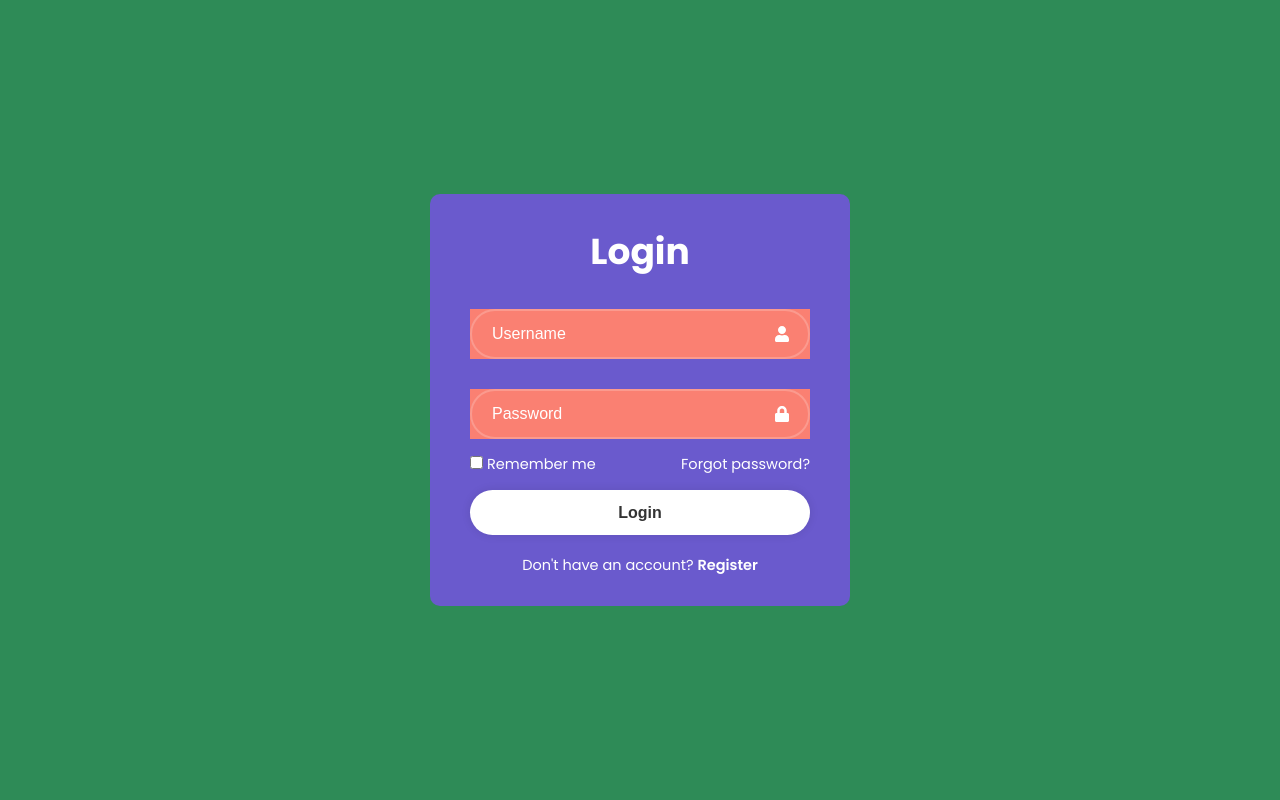
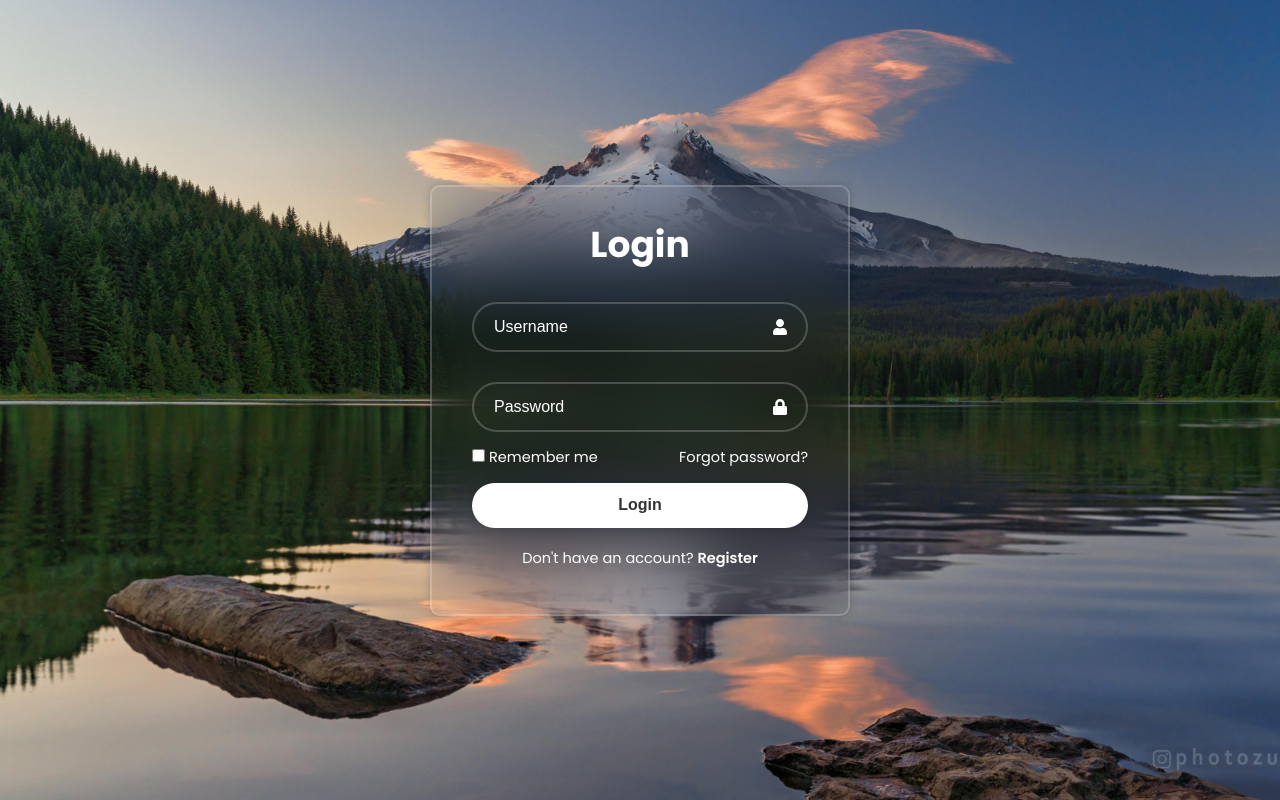
Before and after one commit to dunbar-brett/login-form-prokeep, a React (Vite) app: page / in a window 1280 px wide. Built offline with nearby package versions, Linux system fonts and the light colour scheme.

Commit message:
finalized most of the css for login form. add some base level functionality to inputs and links

```diff
--- a/src/components/LoginForm.css
+++ b/src/components/LoginForm.css
@@ -1,6 +1,9 @@
 .wrapper {
-    background: slateblue;
+    backdrop-filter: blur(30px);
+    background: transparent;
+    border: 2px solid rgba(255, 255, 255, 0.2);
     border-radius: 10px;
+    box-shadow: 0 0 10px rgba(0, 0, 0, 0.2);
     color: #fff;
     padding: 30px 40px;
     width: 420px;
@@ -12,7 +15,6 @@
 }
 
 .wrapper .input-box {
-    background: salmon;
     height: 50px;
     margin: 30px 0;
     position: relative;
@@ -36,7 +38,7 @@
 .wrapper .register-link {
     font-size: 14.5px;
     text-align: center;
-    margin-top: 20px;
+    margin: 20px 0 15px;
 }
 
 .wrapper .remember-me {
--- a/src/components/LoginForm.jsx
+++ b/src/components/LoginForm.jsx
@@ -1,33 +1,72 @@
-import React from 'react';
+import React, { useState } from 'react';
 import { FaLock, FaUser } from "react-icons/fa";
 import './LoginForm.css';
 
 const LoginForm = () => {
+    const [username, setUsername] = useState('');
+    const [password, setPassword] = useState('');
+
+    const handleUsernameChange = (e) => {
+        // handle validation
+        setUsername(e.target.value);
+    };
+
+    const handlePasswordChange = (e) => {
+        // handle validation
+        setPassword(e.target.value);
+    };
+
+    const handleRememberMeChange = (e) => {
+        console.log('Remember me checked -- not implemented');
+    };
+
+    const handleForgotPasswordClick = (e) => {
+        e.preventDefault();
+        console.log('Forgot password link clicked -- not implemented');
+    };
+
+    const handleRegisterClick = (e) => {
+        e.preventDefault();
+        console.log('Register link clicked -- not implemented');
+    };
+
+    const handleSubmit = (e) => {
+        e.preventDefault();
+        console.log(`Username: ${username} Password: ${password}`);
+        // add logic
+    };
+
     return (
         <div className='wrapper'>
-            <form action="">
+            <form onSubmit={handleSubmit}>
                 <h1>Login</h1>
                 <div className='input-box'>
-                    <input type="text" placeholder='Username' required/>
+                    <input type="text"
+                        placeholder='Username'
+                        onChange={handleUsernameChange}
+                        required/>
                     <FaUser className='icon' />
                 </div>
                 <div className='input-box'>
-                    <input type="password" placeholder='Password' required/>
+                    <input type="password"
+                        placeholder='Password'
+                        onChange={handlePasswordChange}
+                        required/>
                     <FaLock className='icon' />
                 </div>
 
                 <div className="remember-me">
                     <label>
-                        <input type="checkbox" />
+                        <input type="checkbox" onChange={handleRememberMeChange}/>
                         Remember me
                     </label>
-                    <a href="#">Forgot password?</a>
+                    <a href="#" onClick={handleForgotPasswordClick}>Forgot password?</a>
                 </div>
 
                 <button type="submit">Login</button>
 
                 <div className="register-link">
-                    <p>Don't have an account? <a href="#">Register</a></p>
+                    <p>Don't have an account? <a href="#" onClick={handleRegisterClick}>Register</a></p>
                 </div>
             </form>
         </div>
--- a/src/index.css
+++ b/src/index.css
@@ -11,7 +11,8 @@
   justify-content: center;
   align-items: center;
   min-height: 100vh;
-  background: seagreen;
+  background: url('./assets/trillium-lake2.jpg') no-repeat center center;
+  background-size: cover;
 }
 
 * {
```
